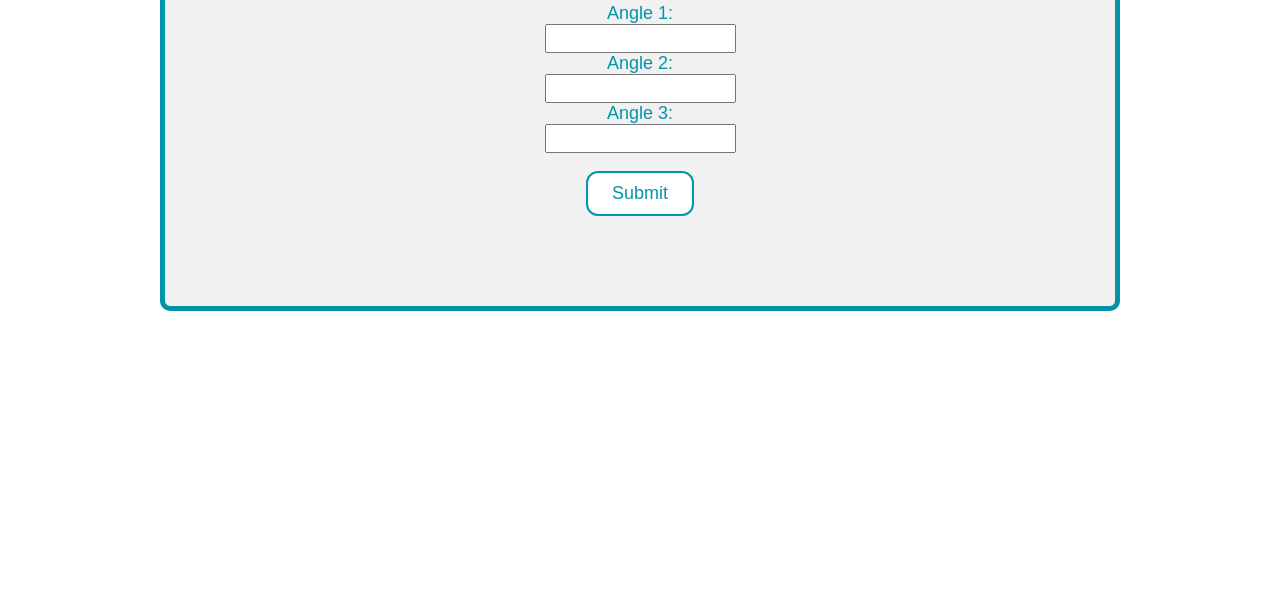
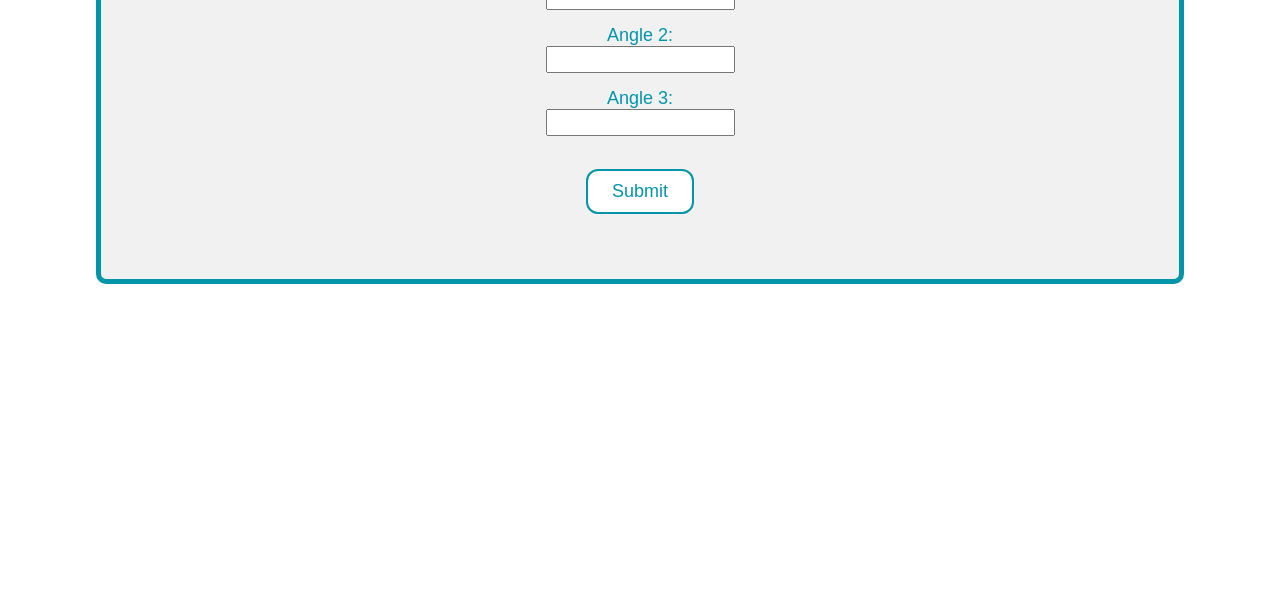
Before and after one commit to VinlaRose/Mark12-funwithtriangles, a plain HTML site: page index.html in a window 1280 px wide. Shown: the part 203-800 px from the top of the page. Drawn offline with Linux system fonts and the light colour scheme.

Commit message:
Update style.css

```diff
--- a/style.css
+++ b/style.css
@@ -108,13 +108,15 @@
 
   .container{
     background-color: rgba(128, 128, 128, 0.11);
-    width: 75%;
+    margin-top: 1rem;
+    text-align: center;
+
+
+    width: 85%;
     border: 5px solid#0295A9 ;
     border-radius: 10px;
-    padding: 50px;
+    padding: 25px;
     margin: auto;
-    margin-top: 1rem;
-    text-align: center;
   }
   .heading{
     color: #0295A9;
@@ -130,9 +132,8 @@
   }
   .input{
 
-    padding: 5px;
+    padding: 4px;
     margin-bottom: 15px;
-    width: auto;
-    margin: auto;
+
 
   }
```
